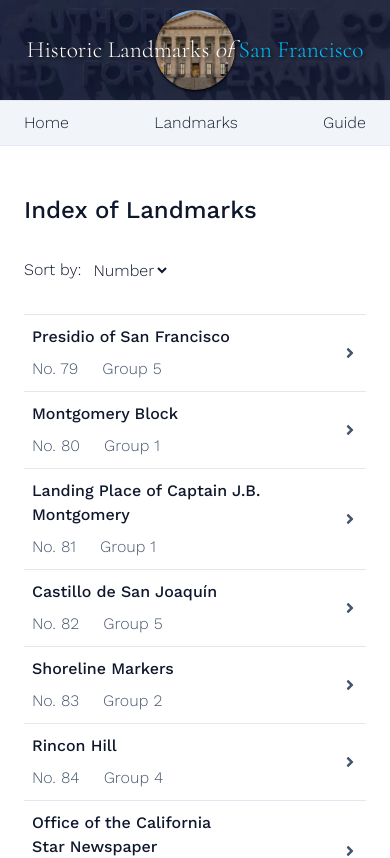
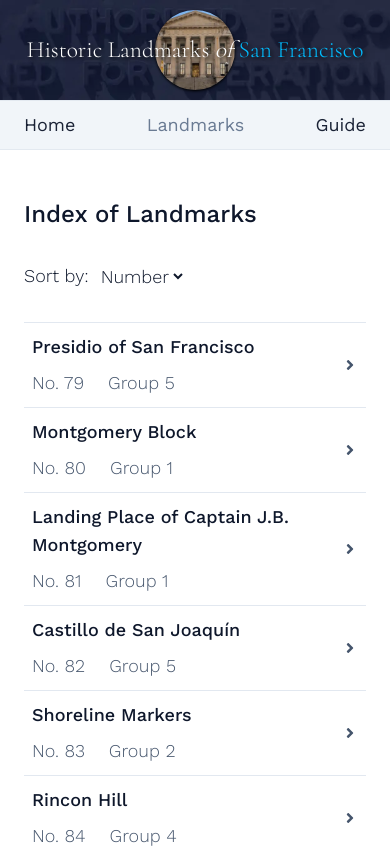
Before and after one commit to tdkent/hlosf.com, a Next.js app: page /landmarks in a window 390 px wide. Shown: the top 858 px of the page. Built offline with nearby package versions, Linux system fonts and the light colour scheme.

Commit message:
Style: update font sizes, active nav link style (#21)
* add global font size css rule

* remove redundant font-size rules

* create function to detect active nav link. apply active css

```diff
--- a/src/app/error.tsx
+++ b/src/app/error.tsx
@@ -3,7 +3,7 @@
 export default function UnexpectedError({ retry }: { retry: () => void }) {
   return (
     <div className="text-center mt-6">
-      <p className="text-foreground-secondary text-lg lg:text-xl">
+      <p className="text-foreground-secondary lg:text-xl">
         An unexpected error occurred.
       </p>
       <p>Please click below to try again.</p>
--- a/src/app/globals.css
+++ b/src/app/globals.css
@@ -5,6 +5,7 @@
   --color-background-secondary: oklch(96.8% 0.007 247);
   --color-foreground: oklch(20.8% 0.042 265);
   --color-foreground-secondary: oklch(44.6% 0.043 257);
+  --color-foreground-muted: oklch(55.4% 0.046 257);
   --color-border: oklch(92.9% 0.013 255);
   --color-accent: oklch(74.6% 0.16 232);
 
@@ -18,7 +19,7 @@
   }
 
   body {
-    @apply font-light;
+    @apply font-light text-lg;
   }
 
   section {
--- a/src/app/not-found.tsx
+++ b/src/app/not-found.tsx
@@ -4,7 +4,7 @@ export default function NotFound() {
       <p className="text-5xl text-foreground-secondary font-medium lg:text-6xl">
         404
       </p>
-      <p className="text-foreground-secondary text-lg lg:text-xl">
+      <p className="text-foreground-secondary lg:text-xl">
         Sorry, this page doesn't exist!
       </p>
     </div>
--- a/src/app/page.tsx
+++ b/src/app/page.tsx
@@ -40,7 +40,7 @@ export default function HomePage() {
         <h1 className="text-balance">
           Welcome to the historic landmarks of San Francisco!
         </h1>
-        <p className="text-lg">
+        <p>
           For San Francisco 1976 is a twin bicentennial, the anniversary of the
           founding of both the Nation and the City.
         </p>
@@ -72,7 +72,7 @@ export default function HomePage() {
           California Pioneers, the Daughters of the American Revolution, etc.,
           while other sites remain unmarked.
         </p>
-        <div className="flex flex-row items-center mt-8 text-lg gap-2">
+        <div className="flex flex-row items-center mt-8 gap-2">
           <FaArrowCircleRight className="mr-1" />
           <Link href="/landmarks" className="link hover:underline">
             Go To Landmarks Page
--- a/src/components/layout/NavBar.tsx
+++ b/src/components/layout/NavBar.tsx
@@ -1,14 +1,24 @@
+"use client";
+
 import Link from "next/link";
+import { usePathname } from "next/navigation";
 import { navLinks } from "@/lib/nav";
+import { getActiveLink } from "@/lib/nav/getActiveLink";
 
 export default function NavBar() {
+  const pathname = usePathname();
+
   return (
     <nav className="sticky top-0 bg-background-secondary opacity-95 border-y select-none z-10">
-      <ul className="flex flex-row items-center justify-between max-w-225 mx-auto py-2.5 px-6 md:py-3 lg:py-4 lg:text-lg">
+      <ul className="flex flex-row items-center justify-between max-w-225 mx-auto py-2.5 px-6 font-normal md:py-3 lg:py-4">
         {navLinks.map(({ label, href }) => {
+          const isActive = getActiveLink(pathname, href);
           return (
             <li key={label} className="">
-              <Link href={href} className="link hover:underline">
+              <Link
+                href={href}
+                className={`link hover:underline ${isActive ? "text-foreground-muted" : ""}`}
+              >
                 {label}
               </Link>
             </li>
--- a/src/components/pages/landmarks/LandmarksListItem.tsx
+++ b/src/components/pages/landmarks/LandmarksListItem.tsx
@@ -15,7 +15,7 @@ export default function LandmarksListItem({ landmark }: Props) {
       <Link href={`/landmarks/${slug}`} className="w-full">
         <div className="flex justify-between items-center gap-6 px-2 lg:px-4">
           <div className="flex flex-col gap-2">
-            <span className="text-pretty font-medium lg:text-lg">{title}</span>
+            <span className="text-pretty font-medium">{title}</span>
             <div className="flex flex-row items-center gap-6 text-foreground-secondary">
               <span className="flex flex-row items-center gap-1">
                 No. {updateComplexLmNumber(number)}
--- /dev/null
+++ b/src/lib/nav/getActiveLink.ts
@@ -0,0 +1,7 @@
+export function getActiveLink(pathname: string, href: string) {
+  if (pathname === "/" || href === "/") {
+    return pathname === href;
+  }
+
+  return pathname.startsWith(href);
+}
```
